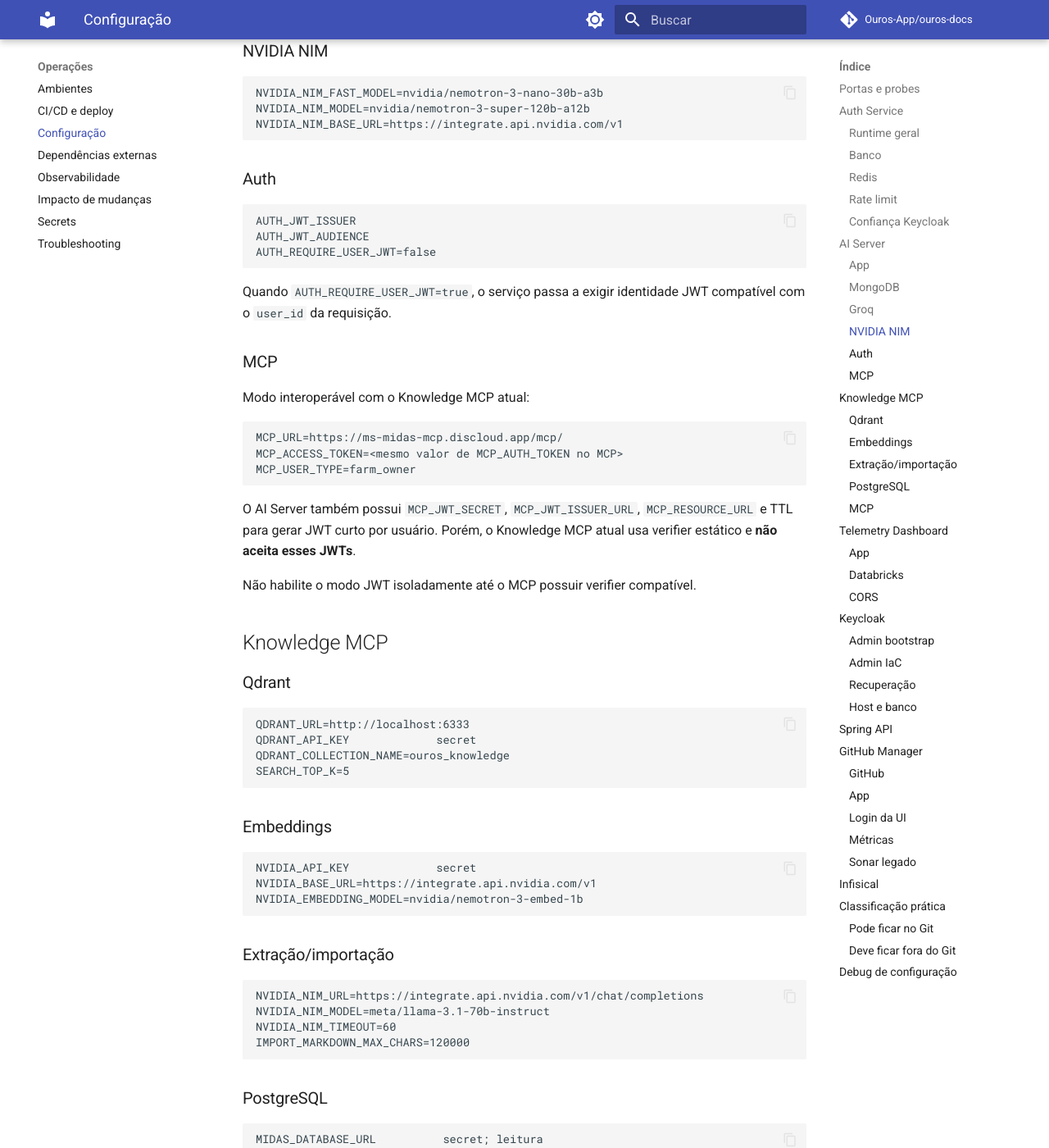
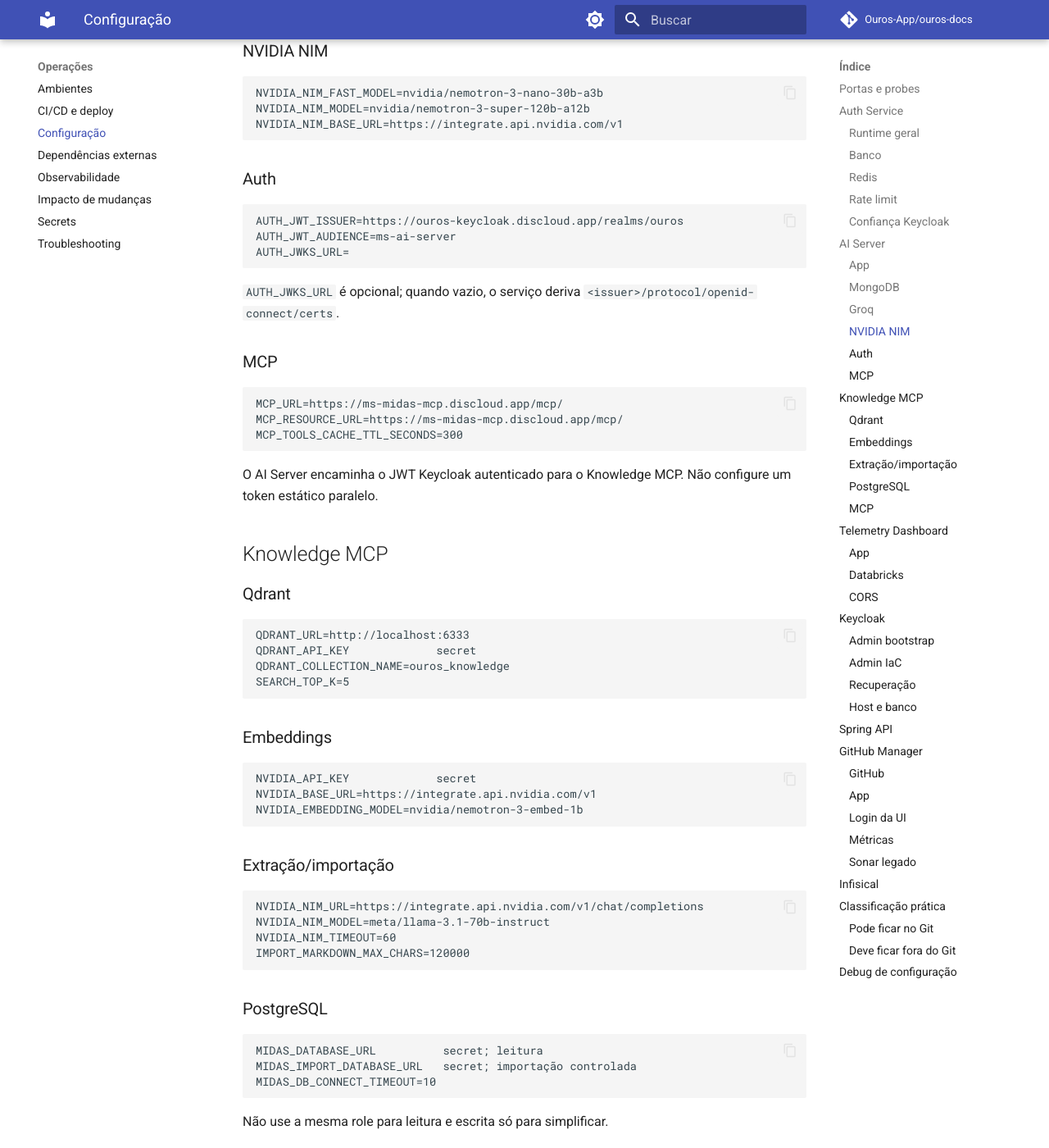
Before and after one commit to Ouros-App/ouros-docs, an MkDocs documentation site: the page built from docs/operations/configuration.md, in a window 1280 px wide and 1400 px high, scrolled down 2803 px. Shown: the whole window at 82% size. Built offline with MkDocs 1.6.1 and Material for MkDocs 9.7.7, drawn with Linux system fonts in a browser that asks for light colours; comment, search, counter and statistics services are not loaded; some of the changed text lies outside the part shown.

Commit message:
docs: update AI and MCP runtime auth configuration

````diff
--- a/docs/operations/configuration.md
+++ b/docs/operations/configuration.md
@@ -120,26 +120,22 @@
 ### Auth
 
 ```text
-AUTH_JWT_ISSUER
-AUTH_JWT_AUDIENCE
-AUTH_REQUIRE_USER_JWT=false
+AUTH_JWT_ISSUER=https://ouros-keycloak.discloud.app/realms/ouros
+AUTH_JWT_AUDIENCE=ms-ai-server
+AUTH_JWKS_URL=
 ```
 
-Quando `AUTH_REQUIRE_USER_JWT=true`, o serviço passa a exigir identidade JWT compatível com o `user_id` da requisição.
+`AUTH_JWKS_URL` é opcional; quando vazio, o serviço deriva `<issuer>/protocol/openid-connect/certs`.
 
 ### MCP
 
-Modo interoperável com o Knowledge MCP atual:
-
 ```text
 MCP_URL=https://ms-midas-mcp.discloud.app/mcp/
-MCP_ACCESS_TOKEN=<mesmo valor de MCP_AUTH_TOKEN no MCP>
-MCP_USER_TYPE=farm_owner
+MCP_RESOURCE_URL=https://ms-midas-mcp.discloud.app/mcp/
+MCP_TOOLS_CACHE_TTL_SECONDS=300
 ```
 
-O AI Server também possui `MCP_JWT_SECRET`, `MCP_JWT_ISSUER_URL`, `MCP_RESOURCE_URL` e TTL para gerar JWT curto por usuário. Porém, o Knowledge MCP atual usa verifier estático e **não aceita esses JWTs**.
-
-Não habilite o modo JWT isoladamente até o MCP possuir verifier compatível.
+O AI Server encaminha o JWT Keycloak autenticado para o Knowledge MCP. Não configure um token estático paralelo.
 
 ## Knowledge MCP
 
@@ -182,11 +178,13 @@
 ### MCP
 
 ```text
-MCP_AUTH_TOKEN              secret, >= 32 chars
 MCP_RESOURCE_URL=http://localhost:8000/mcp
+MCP_JWT_ISSUER=https://ouros-keycloak.discloud.app/realms/ouros
+MCP_JWT_AUDIENCE=ms-mcp-server-ouros-knowledge
+MCP_JWKS_URL=
 ```
 
-Em deploy público, `MCP_RESOURCE_URL` deve refletir a URL pública real do resource server.
+`MCP_JWKS_URL` é opcional e, quando vazio, é derivado do issuer. Em deploy público, `MCP_RESOURCE_URL` deve refletir a URL pública real do resource server.
 
 ## Telemetry Dashboard
 
````
